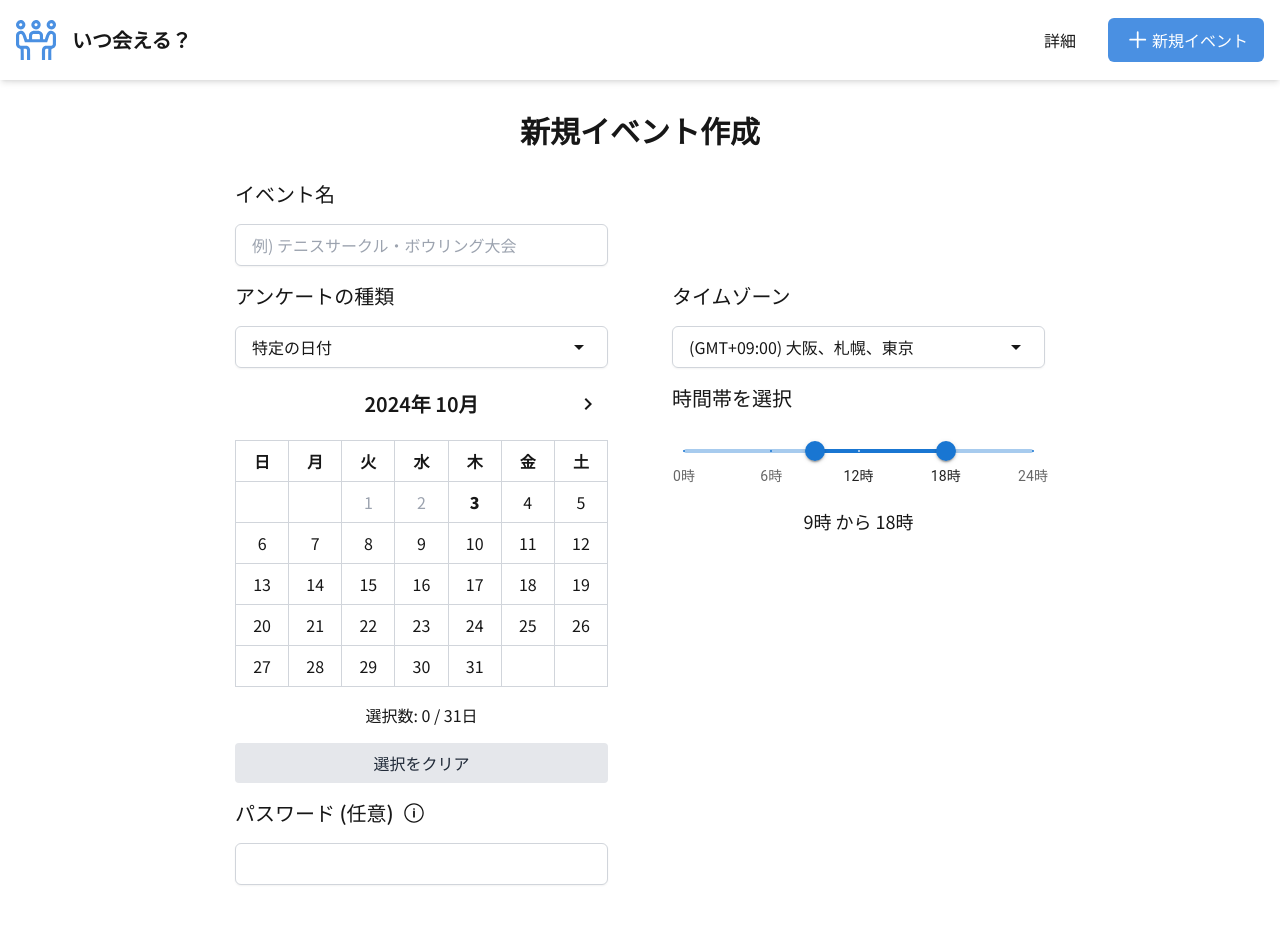
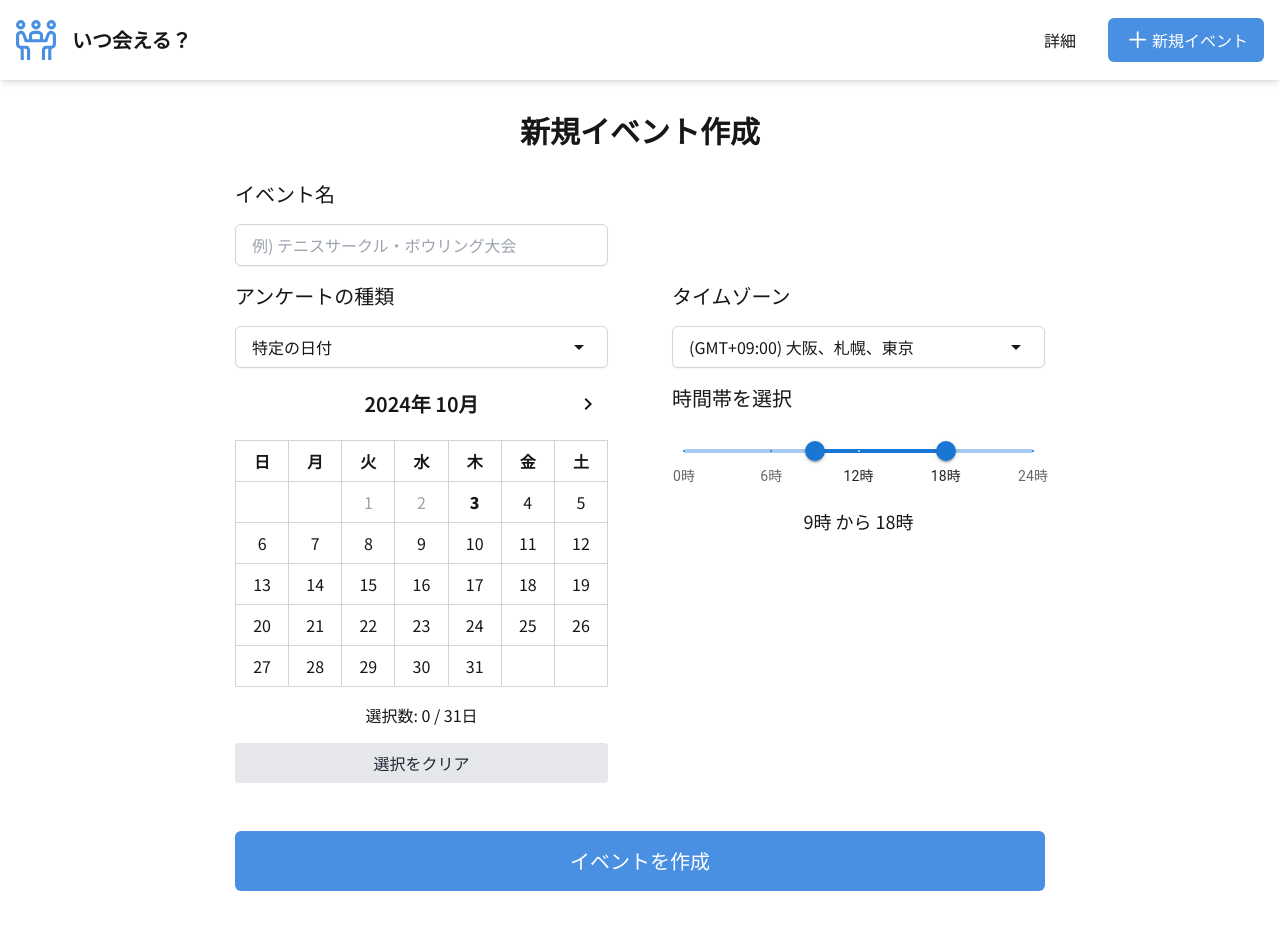
Before and after one commit to takumitoma/itsu-aiteru-scheduler, a Next.js app: page / in a window 1280 px wide. Shown: the top 931 px of the page. Built offline with nearby package versions, Linux system fonts and the light colour scheme.

Commit message:
fix: remove CreateEventForm password input

```diff
--- a/src/components/CreateEventForm/CreateEventForm.tsx
+++ b/src/components/CreateEventForm/CreateEventForm.tsx
@@ -7,7 +7,6 @@ import TimezoneSelector from './TimezoneSelector';
 import TimeRangeSelector from './TimeRangeSelector';
 import Calendar from './Calendar';
 import WeekCalendar from './WeekCalendar';
-import PasswordInput from './PasswordInput';
 import CreateEventButton from './CreateEventButton';
 
 const CreateEventForm: React.FC = () => {
@@ -17,7 +16,6 @@ const CreateEventForm: React.FC = () => {
   const [selectedDates, setSelectedDates] = useState<string[]>([]);
   const [selectedDaysOfWeek, setSelectedDaysOfWeek] = useState<number[]>([]);
   const [selectedTimezone, setSelectedTimezone] = useState('Asia/Tokyo');
-  const [password, setPassword] = useState('');
   const [showErrors, setShowErrors] = useState(false);
 
   function formIsValid() {
@@ -41,7 +39,6 @@ const CreateEventForm: React.FC = () => {
         timeRange,
         dates: selectedDates,
         daysOfWeek: selectedDaysOfWeek,
-        password,
       });
     } else {
       console.log('Error: Form validation failed');
@@ -82,15 +79,11 @@ const CreateEventForm: React.FC = () => {
         )}
       </div>
 
-      <div className="md:order-7">
-        <PasswordInput value={password} onChange={setPassword} />
-      </div>
-      <div className="md:order-9 md:col-span-2">
+      <div className="md:order-7 md:col-span-2">
         <CreateEventButton onClick={handleCreateEvent} />
       </div>
 
       <div className="hidden md:block md:order-2"></div>
-      <div className="hidden md:block md:order-8"></div>
     </div>
   );
 };
--- a/src/components/CreateEventForm/PasswordInput.tsx
+++ /dev/null
@@ -1,46 +0,0 @@
-import { useState } from 'react';
-import { IoIosInformationCircleOutline } from 'react-icons/io';
-
-interface PasswordInputProps {
-  value: string;
-  onChange: (value: string) => void;
-}
-
-const PasswordInput: React.FC<PasswordInputProps> = ({ value, onChange }) => {
-  const [showTooltip, setShowTooltip] = useState(false);
-
-  function toggleTooltip() {
-    setShowTooltip((prev) => !prev);
-  }
-
-  return (
-    <div className="max-w-md w-full">
-      <div className="flex items-center mb-2">
-        <label htmlFor="password" className="text-xl font-medium mr-2">
-          {'パスワード (任意)'}
-        </label>
-        <button type="button" onClick={toggleTooltip}>
-          <IoIosInformationCircleOutline size={24} />
-        </button>
-      </div>
-      {showTooltip && (
-        <div className="bg-gray-100 border border-gray-300 p-3 rounded-md mb-3 text-sm">
-          <p>
-            ご注意:
-            パスワードが未設定の場合、イベントのリンクを入手した全ての人(リンクを推測した場合も含む)がイベントにアクセス可能です。
-            ただし、リンクを入手した方々はパスワード入力の手間が省けるため、より簡単にアクセスできます。
-          </p>
-        </div>
-      )}
-      <input
-        type="password"
-        id="password"
-        value={value}
-        onChange={(e) => onChange(e.target.value)}
-        className="mt-2 px-4 py-2 w-full rounded-md border border-gray-300 shadow-sm"
-      />
-    </div>
-  );
-};
-
-export default PasswordInput;
```
